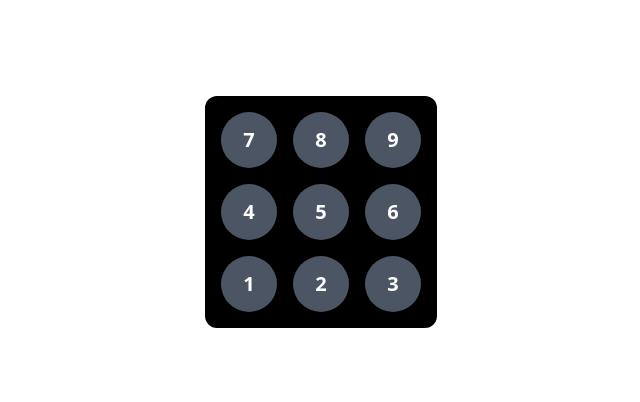
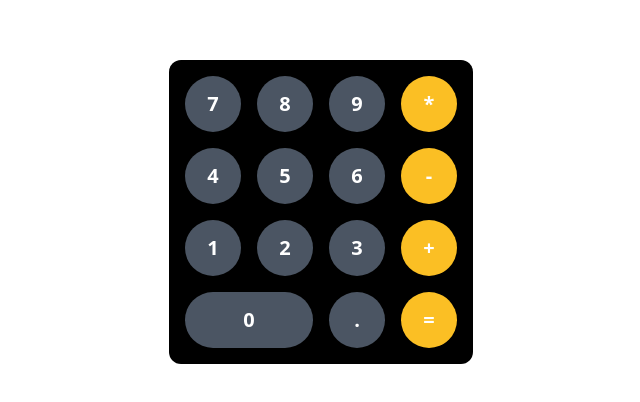
Before and after one commit to nitudeka/calculator, a React (Create React App) app: page / in a window 1280 px wide. Shown: the part 188-590 px from the top of the page, without its empty margins (319-959 px from the left). Built offline with nearby package versions, Linux system fonts and the light colour scheme.

Commit message:
added accent colour

```diff
--- a/src/App.js
+++ b/src/App.js
@@ -4,16 +4,22 @@ function App() {
   return (
     <div className="h-screen w-screen bg-white flex items-center justify-center">
       <div className="p-4 bg-black rounded-xl">
-        <div className="grid grid-cols-3 gap-4">
+        <div className="grid grid-cols-4 gap-4">
           <Button label="7" />
           <Button label="8" />
           <Button label="9" />
+          <Button label="*" withAccent />
           <Button label="4" />
           <Button label="5" />
           <Button label="6" />
+          <Button label="-" withAccent />
           <Button label="1" />
           <Button label="2" />
           <Button label="3" />
+          <Button label="+" withAccent />
+          <Button large label="0" />
+          <Button label="." />
+          <Button label="=" withAccent />
         </div>
       </div>
     </div>
--- a/src/components/Button.js
+++ b/src/components/Button.js
@@ -1,7 +1,8 @@
-const Button = ({ label, value, large }) => {
+const Button = ({ label, withAccent, large }) => {
   let className = [
-    `flex items-center justify-center h-14 rounded-full bg-gray-600`,
-    large ? "w-28" : "w-14",
+    `flex items-center cursor-pointer justify-center h-14 rounded-full`,
+    large ? "col-span-2" : "w-14",
+    withAccent ? "bg-yellow-400" : "bg-gray-600",
   ].join(" ");
 
   return (
```
